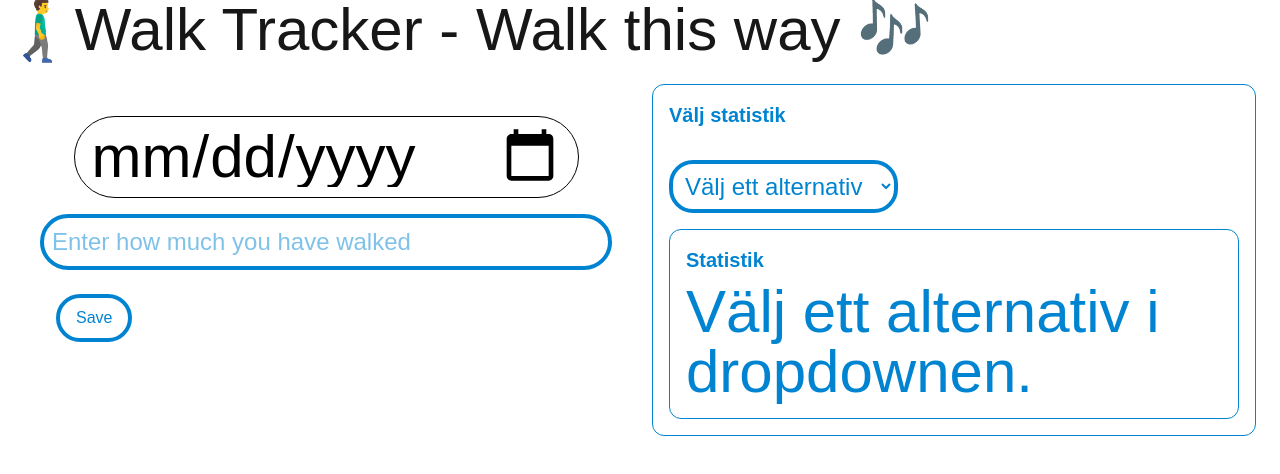
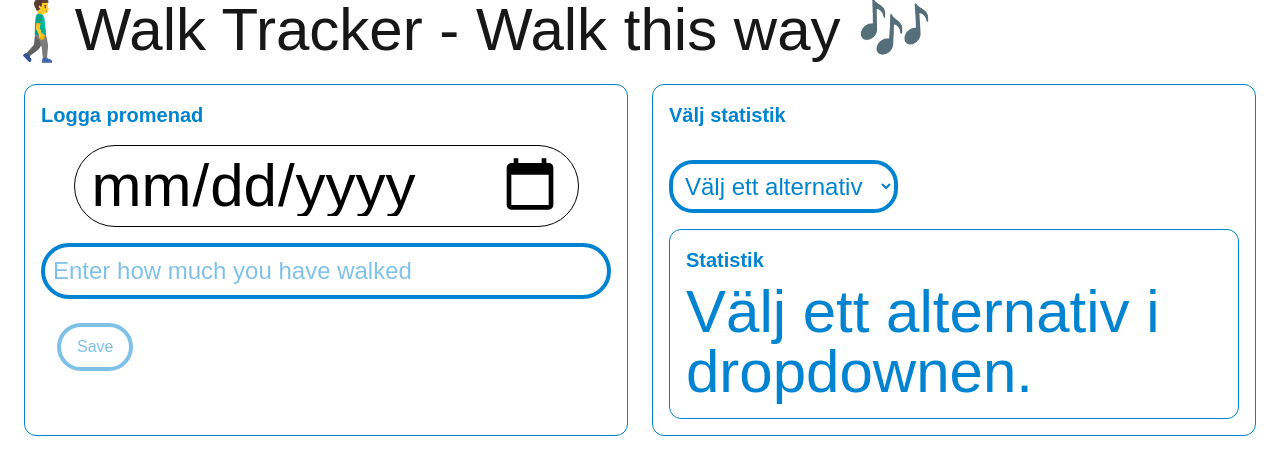
Before and after one commit to Zipelas/cypress-intro, a Next.js app: page /statistics in a window 1280 px wide. Shown: the top 474 px of the page. Built offline with nearby package versions, Linux system fonts and the light colour scheme.

Commit message:
changed useState, inputfield & savebutton

```diff
--- a/app/ui/walk-form.tsx
+++ b/app/ui/walk-form.tsx
@@ -1,26 +1,47 @@
 'use client';
 import { useState } from 'react';
+import { saveWalk } from '../statistics/walkStore';
 import DatePicker from './datepicker';
 import InputField from './inputfield';
 import SaveButton from './savebutton';
 
 export default function WalkForm() {
   const [date, setDate] = useState(''); // YYYY-MM-DD
+  const [amount, setAmount] = useState(''); // string -> valideras i InputField
+  const [saving, setSaving] = useState(false);
+
+  const canSave = date.length > 0 && /^\d+$/.test(amount) && Number(amount) > 0;
+
+  const onSave = async () => {
+    if (!canSave) return;
+    setSaving(true);
+    try {
+      saveWalk({ date, amount: Number(amount) });
+      // nollställ
+      setDate('');
+      setAmount('');
+    } finally {
+      setSaving(false);
+    }
+  };
 
   return (
-    <div className='p-4 space-y-4'>
-      <div>
-        <DatePicker
-          selectedDate={date}
-          onDateChange={setDate}
-        />
-      </div>
-      <div>
-        <InputField />
-      </div>
-      <div>
-        <SaveButton />
-      </div>
+    <div className='p-4 space-y-4 rounded-xl border'>
+      <h2 className='text-xl font-semibold'>Logga promenad</h2>
+      <DatePicker
+        selectedDate={date}
+        onDateChange={setDate}
+      />
+      <InputField
+        value={amount}
+        onChange={setAmount}
+      />
+      <SaveButton
+        onClick={onSave}
+        loading={saving}
+        disabled={!canSave}>
+        Save
+      </SaveButton>
     </div>
   );
 }
```
Also changed, not shown: 1 other file (tests, documents, lock files or other folders).
